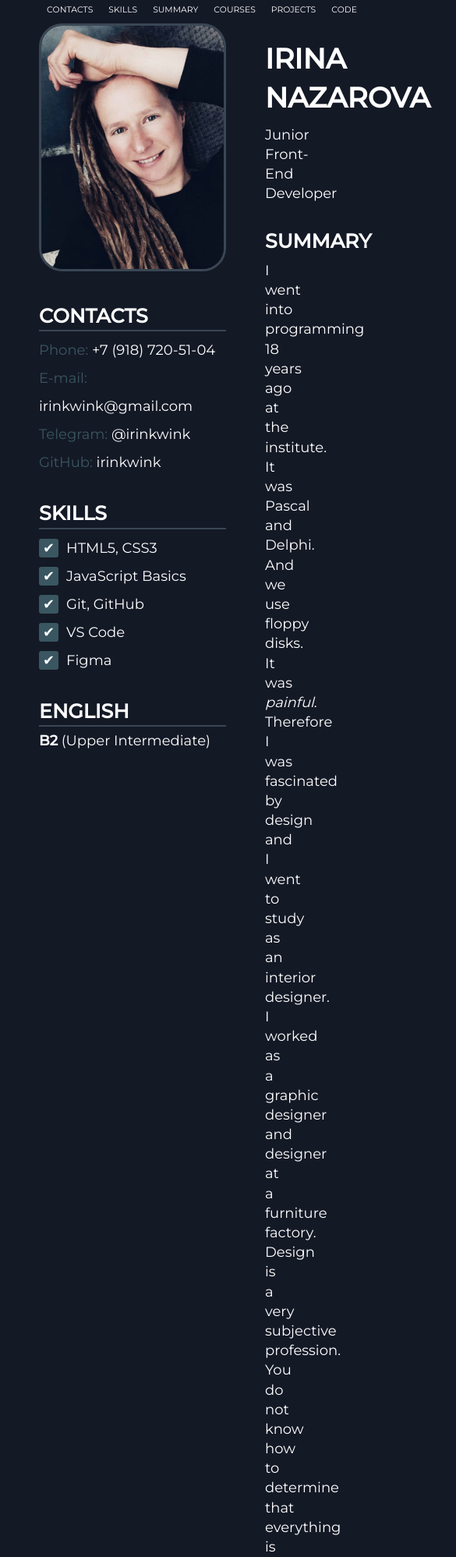
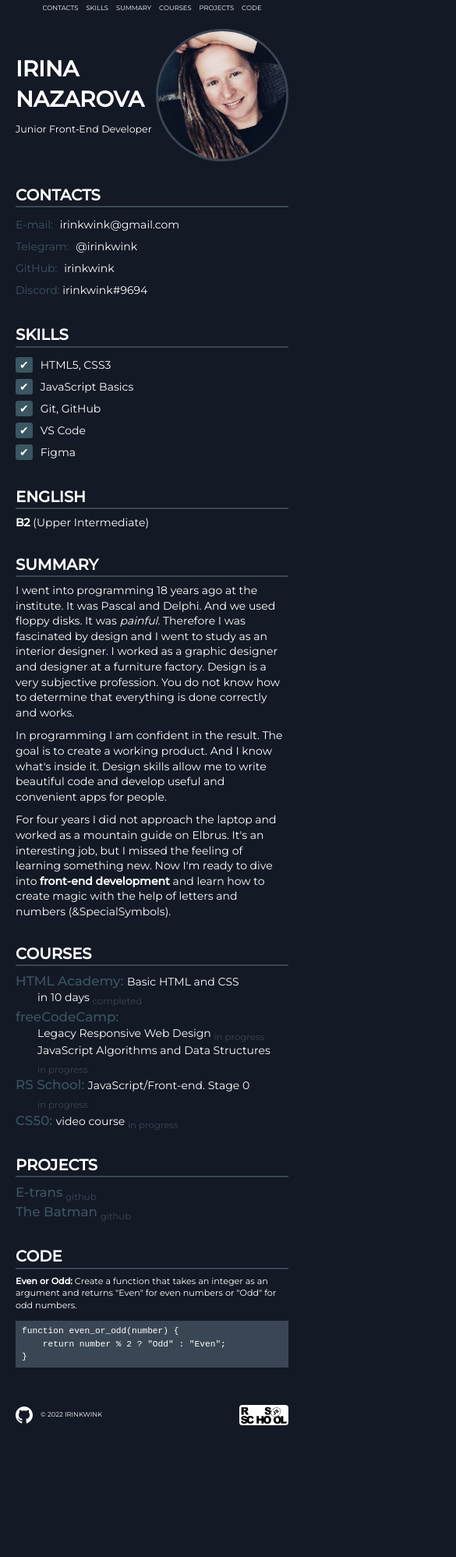
Before and after one commit to irinkwink/cv, a plain HTML site: page index.html in a window 390 px wide. Shown: the top 1997 px of the page at 78% size, 585 px wide, since content can reach past the window. After the commit the page ends 1835 px from the top, so only its background shows below. Drawn offline with Linux system fonts and the light colour scheme.

Commit message:
feat: add adaptive

```diff
--- a/index.html
+++ b/index.html
@@ -1,8 +1,5 @@
 <!DOCTYPE html>
 <html lang="en">
-    <body>
-
-    </body>
 <head>
     <meta charset="UTF-8">
     <meta http-equiv="X-UA-Compatible" content="IE=edge">
@@ -13,46 +10,130 @@
 
 </head>
     <body>
-        <header class="header container">
+        <header class="header">
             <nav class="header__navigation navigation">
-                <ul class="navigation__list">
+                <ul class="navigation__list container">
                     <li class="navigation__item"><a href="#contacts" class="navigation__link">Contacts</a></li>
                     <li class="navigation__item"><a href="#skills" class="navigation__link">Skills</a></li>
                     <li class="navigation__item"><a href="#summary" class="navigation__link">Summary</a></li>
                     <li class="navigation__item"><a href="#courses" class="navigation__link">Courses</a></li>
                     <li class="navigation__item"><a href="#projects" class="navigation__link">Projects</a></li>
                     <li class="navigation__item"><a href="#code" class="navigation__link">Code</a></li>
-                    <!-- <li class="navigation__item"><a href="#english" class="navigation__link">English</a></li> -->
                 </ul>
             </nav>
         </header>
+
         <main class="main container">
-            <div class="container__left">
-                <img src="assets/img/photo.jpg" class="main__img" alt="Irina Nazarova photo" width="300" height="400">
+            <div class="main__container">
 
-                <section class="main__section contacts">
-                    <h2 class="section__title" id="contacts">contacts</h2>
-                    <ul class="contacts__list">
-                        <li class="contacts__item">
-                            <span>Phone:</span>
-                            <a href="tel:+79187205104" class="contacts__link" type="phone">+7 (918) 720-51-04</a>
+                <div class="container__right">
+                    <section class="main__section section title-desktop">
+                        <h1 class="main__title">Irina Nazarova</h1>
+                        <p class="main__subtitle">Junior Front-End Developer</p>
+                    </section>
+
+                    <section class="main__section section summary">
+                        <h2 id="summary" class="section__title">summary</h2>
+                        <div class="summary__text">
+                            <p>I went into programming 18 years ago at the institute. It was Pascal and Delphi. And we used floppy disks. It was <em>painful</em>. Therefore I was fascinated by design and I went to study as an interior designer. I worked as a graphic designer and designer at a furniture factory. Design is a very subjective profession. You do not know how to determine that everything is done correctly and works.</p>
+                            <p>In programming I am confident in the result. The goal is to create a working product. And I know what's inside it. Design skills allow me to write beautiful code and develop useful and convenient apps for people.</p>
+                            <p>For four years I did not approach the laptop and worked as a mountain guide on Elbrus. It's an interesting job, but I missed the feeling of learning something new. Now I'm ready to dive into <strong>front-end development</strong> and learn how to create magic with the help of letters and numbers (&SpecialSymbols).</p>
+                        </div>
+                    </section>
+
+                    <section class="main__section section courses">
+                        <h2 id="courses" class="section__title">courses</h2>
+                        <ul class="courses__list">
+                            <li class="courses__item">
+                                <a href="https://htmlacademy.ru/" target="_blank" class="section__link link">HTML Academy: </a>
+                                Basic HTML and CSS in&nbsp;10&nbsp;days <sub>completed</sub>
                             </li>
-                        <li class="contacts__item">
-                            <span>E-mail:</span>
-                            <a href="mailto:irinkwink@gmail.com" class="contacts__link">irinkwink@gmail.com</a>
+                            <li class="courses__item">
+                                <a href="https://www.freecodecamp.org/" target="_blank" class="section__link link">freeCodeCamp: </a>
+                                <ul class="courses__sublist">
+                                    <li>Legacy Responsive Web Design <sub>in&nbsp;progress</sub></li>
+                                    <li>JavaScript Algorithms and Data Structures <sub>in&nbsp;progress</sub></li>
+                                </ul>
                             </li>
-                        <li class="contacts__item">
-                            <span>Telegram:</span>
-                            <a href="https://t.me/irinkwink" target="_blank" class="contacts__link">@irinkwink</a>
+                            <li class="courses__item">
+                                <a href="https://rs.school/index.html" target="_blank" class="section__link link">RS School: </a>
+                                JavaScript/Front-end. Stage&nbsp;0 <sub>in&nbsp;progress</sub>
                             </li>
-                        <li class="contacts__item">
-                            <span>GitHub:</span>
-                            <a href="https://github.com/irinkwink" target="_blank" class="contacts__link">irinkwink</a>
+                            <li class="courses__item">
+                                <a href="https://www.youtube.com/watch?v=NZxALvNlF-8&list=PLhQjrBD2T383f9scHRNYJkior2VvYjpSL" target="_blank" class="section__link link">CS50: </a>
+                                video course <sub>in&nbsp;progress</sub>
                             </li>
                         </ul>
                     </section>
 
-                <section class="main__section skills">
+                    <div class="main__bottom">
+                        <section class="main__section section projects">
+                            <h2 id="projects" class="section__title">projects</h2>
+                            <ul class="projects__list">
+                                <li class="projects__item">
+                                    <a href="https://irinkwink.github.io/methed_e-trans/" target="_blank" class="section__link link">E-trans</a>
+                                    <sub>
+                                        <a href="https://github.com/irinkwink/methed_e-trans" target="_blank" class="github-link">github</a>
+                                    </sub>
+                                </li>
+                                <li class="projects__item">
+                                    <a href="https://irinkwink.github.io/methed_batman/" target="_blank" class="section__link link">The Batman</a>
+                                    <sub>
+                                        <a href="https://github.com/irinkwink/methed_batman" target="_blank" class="github-link">github</a>
+                                    </sub>
+                                </li>
+                            </ul>
+                        </section>
+
+                        <section class="main__section section code">
+                            <h2 id="code" class="section__title">code</h2>
+                            <p class="code__text"><strong>Even or Odd:</strong> Create a function that takes an integer as an argument and returns "Even" for even numbers or "Odd" for odd numbers.</p>
+<pre>
+<code>function even_or_odd(number) {
+    return number % 2 ? "Odd" : "Even";
+}</code>
+</pre>
+
+                        </section>
+
+                    </div>
+
+                </div>
+
+                <div class="container__left">
+                    <section class="main__section title">
+                        <div class="title-mobile">
+                            <h2 class="main__title">Irina Nazarova</h2>
+                            <p class="main__subtitle">Junior Front&#8209;End Developer</p>
+                        </div>
+
+                        <div class="title__photo photo">
+                            <img src="assets/img/photo.jpg" class="photo__img" alt="Irina Nazarova photo" width="300" height="400">
+                        </div>
+                    </section>
+
+                    <section class="main__section section contacts">
+                        <h2 class="section__title" id="contacts">contacts</h2>
+                        <ul class="contacts__list">
+                            <li class="contacts__item">
+                                <span>E-mail:</span>
+                                <a href="mailto:irinkwink@gmail.com" class="contacts__link link">irinkwink@gmail.com</a>
+                            </li>
+                            <li class="contacts__item">
+                                <span>Telegram:</span>
+                                <a href="https://t.me/irinkwink" target="_blank" class="contacts__link link">@irinkwink</a>
+                            </li>
+                            <li class="contacts__item">
+                                <span>GitHub:</span>
+                                <a href="https://github.com/irinkwink" target="_blank" class="contacts__link link">irinkwink</a>
+                            </li>
+                            <li class="contacts__item">
+                                <span>Discord:</span> irinkwink#9694
+                            </li>
+                        </ul>
+                    </section>
+
+                    <section class="main__section section skills">
                         <h2 id="skills" class="section__title">skills</h2>
                         <ul class="skills__list">
                             <li class="skills__item">HTML5, CSS3</li>
@@ -63,98 +144,23 @@
                         </ul>
                     </section>
 
-                <section class="main__section english">
+                    <section class="main__section section english">
                         <h2 id="english" class="section__title">english</h2>
                         <p><strong>B2</strong> (Upper Intermediate)</p>
                     </section>
                 </div>
-
-            <div class="container__right">
-                <section class="main__section">
-                    <h1 class="main__title">Irina Nazarova</h1>
-                    <p class="main__subtitle">Junior Front-End Developer</p>
-                </section>
-
-                <section class="main__section summary">
-                    <h2 id="summary" class="section__title">summary</h2>
-                    <div class="summary__text">
-                        <p>I went into programming 18 years ago at the institute. It was Pascal and Delphi. And we use floppy disks. It was <em>painful</em>. Therefore I was fascinated by design and I went to study as an interior designer. I worked as a graphic designer and designer at a furniture factory. Design is a very subjective profession. You do not know how to determine that everything is done correctly and works.</p>
-                        <p>In programming I am confident in the result. The goal is to create a working product. And I know what's inside it. Design skills allow me to write beautiful code and develop useful and convenient apps for people.</p>
-                        <p>For four years I did not approach the laptop and worked as a mountain guide on Elbrus. It's an interesting job, but I missed the feeling of learning something new. Now I'm ready to dive into <strong>front-end development</strong> and learn how to create magic with the help of letters and numbers (&SpecialSymbols).</p>
-                    </div>
-                </section>
-
-                <section class="main__section courses">
-                    <h2 id="courses" class="section__title">courses</h2>
-                    <ul class="courses__list">
-                        <li class="courses__item">
-                            <a href="https://htmlacademy.ru/" target="_blank" class="section__link">HTML Academy: </a>
-                            Basic HTML and CSS in 10 days <sub>completed</sub>
-                        </li>
-                        <li class="courses__item">
-                            <a href="https://www.freecodecamp.org/" target="_blank" class="section__link">freeCodeCamp: </a>
-                            <ul class="courses__sublist">
-                                <li>Legacy Responsive Web Design <sub>in progress</sub></li>
-                                <li>JavaScript Algorithms and Data Structures <sub>in progress</sub></li>
-                            </ul>
-                        </li>
-                        <li class="courses__item">
-                            <a href="https://rs.school/index.html" target="_blank" class="section__link">RS School: </a>
-                            JavaScript/Front-end. Stage 0 <sub>in progress</sub>
-                        </li>
-                        <li class="courses__item">
-                            <a href="https://www.youtube.com/watch?v=NZxALvNlF-8&list=PLhQjrBD2T383f9scHRNYJkior2VvYjpSL" target="_blank" class="section__link">CS50: </a>
-                            video course <sub>in progress</sub>
-                        </li>
-                    </ul>
-                </section>
-
-                <div class="main__bottom">
-                    <section class="main__section projects">
-                        <h2 id="projects" class="section__title">projects</h2>
-                        <ul class="projects__list">
-                            <li class="projects__item">
-                                <a href="https://irinkwink.github.io/methed_e-trans/" target="_blank" class="section__link">E-trans</a>
-                                <sub>
-                                    <a href="https://github.com/irinkwink/methed_e-trans" target="_blank" class="github__link">github</a>
-                                </sub>
-                            </li>
-                            <li class="projects__item">
-                                <a href="https://irinkwink.github.io/methed_batman/" target="_blank" class="section__link">The Batman</a>
-                                <sub>
-                                    <a href="https://github.com/irinkwink/methed_batman" target="_blank" class="github__link">github</a>
-                                </sub>
-                            </li>
-                        </ul>
-                    </section>
-
-                    <section class="main__section code">
-                        <h2 id="code" class="section__title">code</h2>
-                        <p class="code__text"><strong>Even or Odd:</strong> Create a function that takes an integer as an argument and returns "Even" for even numbers or "Odd" for odd numbers.</p>
-                        <code>
-<pre>
-function even_or_odd(number) {
-    return number % 2 ? "Odd" : "Even";
-}
-</pre>
-                        </code>
-                    </section>
-
-                </div>
-
             </div>
         </main>
+
         <footer class="footer container">
-            <a href="https://rs.school/js-stage0/">
+            <a class="footer__link link" href="https://github.com/irinkwink" target="_blank">
+                <img class="github-logo" src="assets/svg/github_logo.svg" alt="github logo" width="22" height="22">
+                <span>&#169; 2022 irinkwink</span>
+            </a>
+
+            <a class="footer__link link" href="https://rs.school/js-stage0/">
                 <img class="footer__logo" src="assets/svg/rs_school_js.svg" alt="rs school logo" width="80">
             </a>
-
-            <span class="footer__item">
-                <a class="footer__link" href="https://github.com/irinkwink" target="_blank">
-                    <img src="assets/svg/github_logo.svg" alt="github logo" width="24" height="24">irinkwink  2022
-                </a>
-            </span>
-
         </footer>
     </body>
 </html>
--- a/style.css
+++ b/style.css
@@ -38,10 +38,8 @@ body {
     background-color: #141926;
     color: #fff;
     overflow-x: hidden;
-    display: flex;
-    flex-direction: column;
-    justify-content: space-between;
     margin: 0;
+    min-height: 100vh;
 }
 
 h1, h2, h3, p, ul {
@@ -51,17 +49,6 @@ h1, h2, h3, p, ul {
 ul {
     padding: 0;
     list-style: none;
-}
-
-button {
-    padding: 0;
-    cursor: pointer;
-    background-color: transparent;
-    border: none;
-}
-
-input, button, textarea {
-    font: inherit;
 }
 
 a {
@@ -89,30 +76,26 @@ sub {
 }
 
 .container {
-    display: flex;
     width: 100%;
     max-width: 1200px;
     margin: 0 auto;
     padding: 0 50px;
-    justify-content: space-between;
 }
 
 .header {
-    height: 30px;
     position: sticky;
     top: 0;
 }
 
 .navigation {
     background-color: #141926;
-    margin-left: auto;
 }
 
 .navigation__list {
     text-transform: uppercase;
     font-size: 0.6em;
     display: flex;
-    align-items: center;
+    justify-content: flex-end;
 }
 
 .navigation__item {
@@ -123,25 +106,38 @@ sub {
     background-color: #395661;
 }
 
+.main__container {
+    display: flex;
+    padding-top: 15px;
+    flex-direction: row-reverse;
+}
+
 .container__left {
-    width: 280px;
+    flex: 0 0 280px;
     margin-right: 50px;
 
 }
 
 .container__right {
-    width: calc(100% - 330px);
-    padding-top: 20px;
-}
-
-.main__img {
-    border-radius: 30px;
-    border: 3px solid #3a4654;
-    margin-bottom: 40px;
+    flex: 1 1 100%;
 }
 
 .main__section {
     margin-bottom: 30px;
+}
+
+.title-mobile {
+    display: none;
+}
+
+.title-desktop {
+    margin-top: 20px;
+    margin-bottom: 60px;
+}
+
+.photo__img {
+    border-radius: 30px;
+    border: 3px solid #3a4654;
 }
 
 .main__title {
@@ -150,25 +146,37 @@ sub {
     text-transform: uppercase;
 }
 
+.section__title {
+    margin-bottom: 8px;
+    text-transform: uppercase;
+    font-size: 1.4em;
+    display: flex;
+    flex-direction: column;
+}
+
+.section__title::after {
+    content: "";
+    height: 2px;
+    background-color: #3a4654;
+}
+
 .contacts__item span {
     color: #395661;
 }
 
-.section__title {
-    margin-bottom: 8px;
-    text-transform: uppercase;
-    font-size: 1.4em;
-    box-shadow: 0px 2px  #3a4654;
+.contacts__link {
+    display: inline-block;
+    background-color: #141926;
+    padding: 0 5px;
+    transition: transform 0.3s ease-in-out;
+}
 
+.contacts__link:hover {
+    transform: scale(1.2);
 }
 
 .summary__text p {
     margin-bottom: 10px;
-}
-
-.main__bottom {
-    display: flex;
-    justify-content: space-between;
 }
 
 .section__link {
@@ -177,12 +185,12 @@ sub {
     font-weight: 500;
 }
 
+.section__link:hover {
+    color: #3a4654;
+}
+
 .contacts__list {
     line-height: 2;
-}
-
-.contacts__link {
-
 }
 
 .skills__item {
@@ -197,8 +205,20 @@ sub {
     margin-right: 10px;
 }
 
+.courses__item {
+    margin-left: 2em;
+    text-indent: -2em;
+}
+
 .courses__sublist {
-    padding-left: 50px;
+    padding-left: 2em;
+    margin-left: -2em;
+    text-indent: 0;
+}
+
+.main__bottom {
+    display: flex;
+    justify-content: space-between;
 }
 
 .projects {
@@ -215,37 +235,35 @@ sub {
 }
 
 .footer {
+    position: relative;
+    bottom: 100%;
     height: 40px;
     padding: 10px auto;
-    font-size: 0.8em;
-    line-height: 1;
+    font-size: 0.6em;
     text-transform: uppercase;
-    position: relative;
-    bottom: 100%;
     display: flex;
-    justify-content: flex-start;
+    justify-content: space-between;
     align-items: center;
 }
 
-.footer img {
-    display: inline;
-    margin-right: 10px;
-    vertical-align: middle;
+.footer__link {
+    display: flex;
+    align-items: center;
 }
 
-.footer__item {
-    display: block;
-    margin-right: 20px;
-
+.github-logo {
+    margin-right: 10px;
 }
 
 .footer__logo {
     width: auto;
-    height: 34px;
+    height: 30px;
     padding: 5px;
     background-color: #fff;
-    border-radius: 10px;
+    border-radius: 4px;
 }
+
+
 
 
 @media (max-width: 1080px) {
@@ -263,3 +281,103 @@ sub {
         width: 100%;
     }
 }
+
+@media (max-width: 960px) {
+    .container {
+        padding: 0 20px;
+    }
+
+    .container__left {
+        margin-right: 20px;
+    }
+
+}
+
+
+/* уменьшаем размер шрифта и ширину колонки **************************************************/
+
+@media (max-width: 760px) {
+    body {
+        font-size: 14px;
+    }
+
+    .container__left {
+        flex: 0 0 220px;
+    }
+
+    pre {
+        min-width: 280px;
+    }
+
+    .footer__logo {
+        height: 26px;
+        padding: 2px;
+    }
+}
+
+
+/* переходим на один столбец **************************************************/
+
+@media (max-width: 580px) {
+    .navigation__list {
+        justify-content: center;
+    }
+
+    .navigation__item {
+        padding: 5px 5px;
+    }
+
+    .main__container {
+        flex-direction: column-reverse;
+    }
+
+    .container__left {
+        flex: 1 1 100%;
+        margin-right: 0;
+    }
+
+    .title {
+        display: flex;
+
+    }
+
+    .photo {
+        flex: 1 1 100%;
+        display: flex;
+        align-items: flex-start;
+        justify-content: center;
+    }
+
+    .photo__img {
+        object-fit: cover;
+        aspect-ratio: 1 / 1;
+        width: 100%;
+        max-width: 180px;
+        height: auto;
+        border-radius: 50%;
+    }
+
+    .title-mobile {
+        flex: 0 0 180px;
+        display: block;
+        align-self: center;
+    }
+
+    .title-desktop {
+        display: none;
+    }
+
+    .main__subtitle {
+        font-size: 0.9em;
+    }
+}
+
+@media (max-width: 340px) {
+    .navigation__item {
+        padding: 5px 4px;
+    }
+
+    pre {
+        padding: 5px 5px;
+    }
+}
```
Also changed, not shown: 4 other files. Lines whose indentation alone changed are shown as unchanged.
